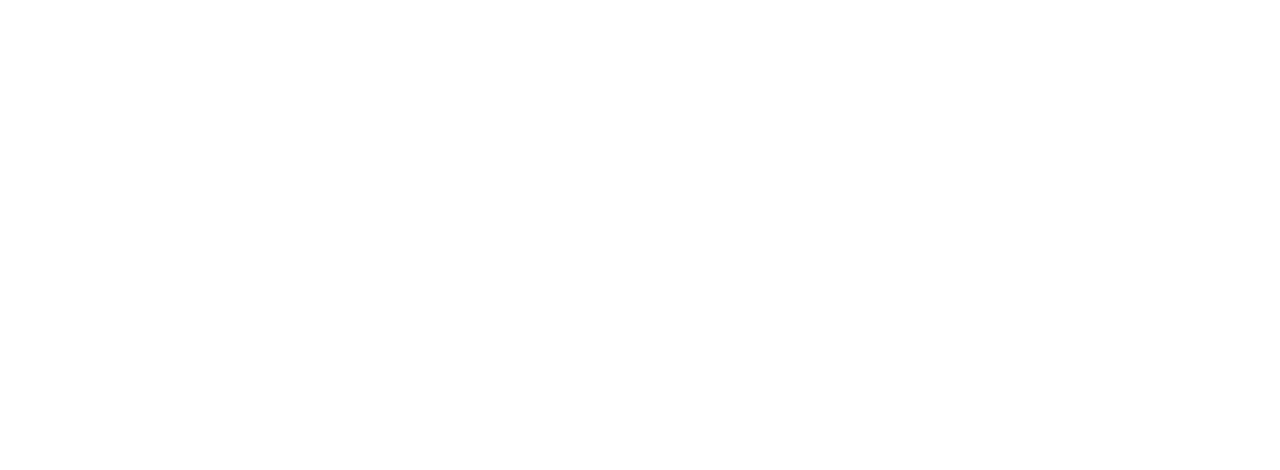
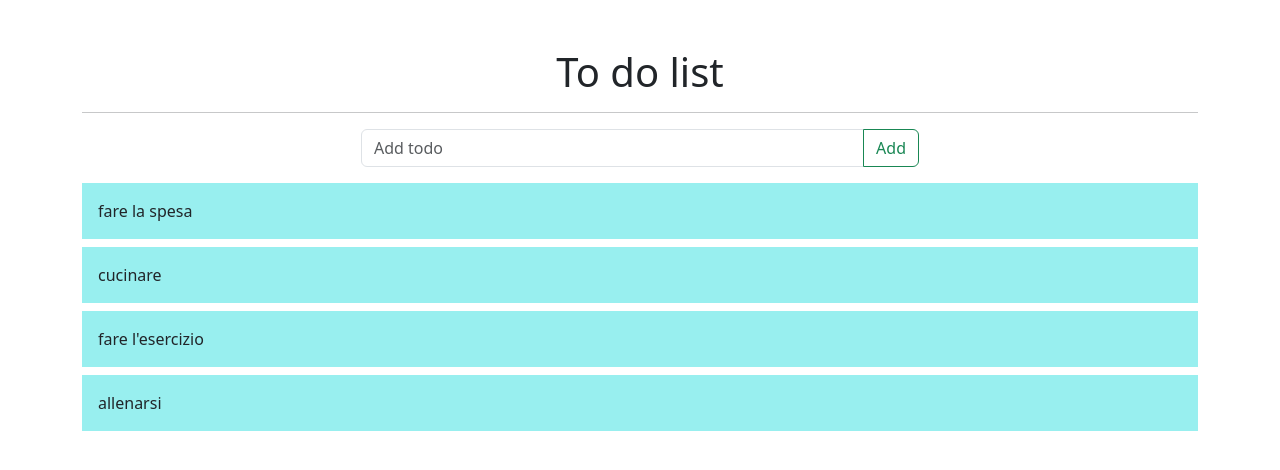
Before and after one commit to Catiflam/vue-todolist, a plain HTML site: page index.html in a window 1280 px wide. Drawn offline with nearby package versions, Linux system fonts and the light colour scheme.

Commit message:
edit-todo-list-insert

```diff
--- a/css/style.css
+++ b/css/style.css
@@ -0,0 +1,9 @@
+.todo-list {
+	padding: 0;
+	list-style: none;
+}
+.todo-element {
+	padding: 1rem;
+	margin-bottom: 0.5rem;
+	background-color: rgb(152, 239, 239);
+}
--- a/index.html
+++ b/index.html
@@ -15,6 +15,23 @@
 		<!-- STYLE-CSS -->
 		<link rel="stylesheet" href="./css/style.css" />
 	</head>
-	<body></body>
+	<body>
+		<div class="wrapper" id="app">
+			<div class="container mt-5">
+				<div class="text-center">
+					<h1>{{message}}</h1>
+					<hr />
+					<div class="input-group mb-3 w-50 mx-auto">
+						<input type="text" class="form-control" placeholder="Add todo" aria-label="Recipient's username" aria-describedby="button-addon2" v-model="newTask.text" />
+						<button class="btn btn-outline-success" type="button" id="button-addon2" @click="addNewTask()">Add</button>
+					</div>
+				</div>
+				<ul class="todo-list">
+					<li class="todo-element" v-for="todoObject in todoList">{{todoObject.text}}</li>
+					<span class="todo-action"></span>
+				</ul>
+			</div>
+		</div>
+	</body>
 	<script src="https://unpkg.com/vue@3/dist/vue.global.js"></script>
 </html>
--- a/js/main.js
+++ b/js/main.js
@@ -3,7 +3,34 @@ const { createApp } = Vue;
 createApp({
 	data() {
 		return {
-			message: "Hello Vue!",
+			message: "To do list",
+			todoList: [
+				{
+					text: "fare la spesa",
+					done: false,
+				},
+				{
+					text: "cucinare",
+					done: false,
+				},
+				{
+					text: "fare l'esercizio",
+					done: false,
+				},
+				{
+					text: "allenarsi",
+					done: false,
+				},
+			],
+			newTask: {
+				text: "",
+				done: false,
+			},
 		};
 	},
+	methods: {
+		addNewTask() {
+			this.todoList.push(this.newTask);
+		},
+	},
 }).mount("#app");
```
